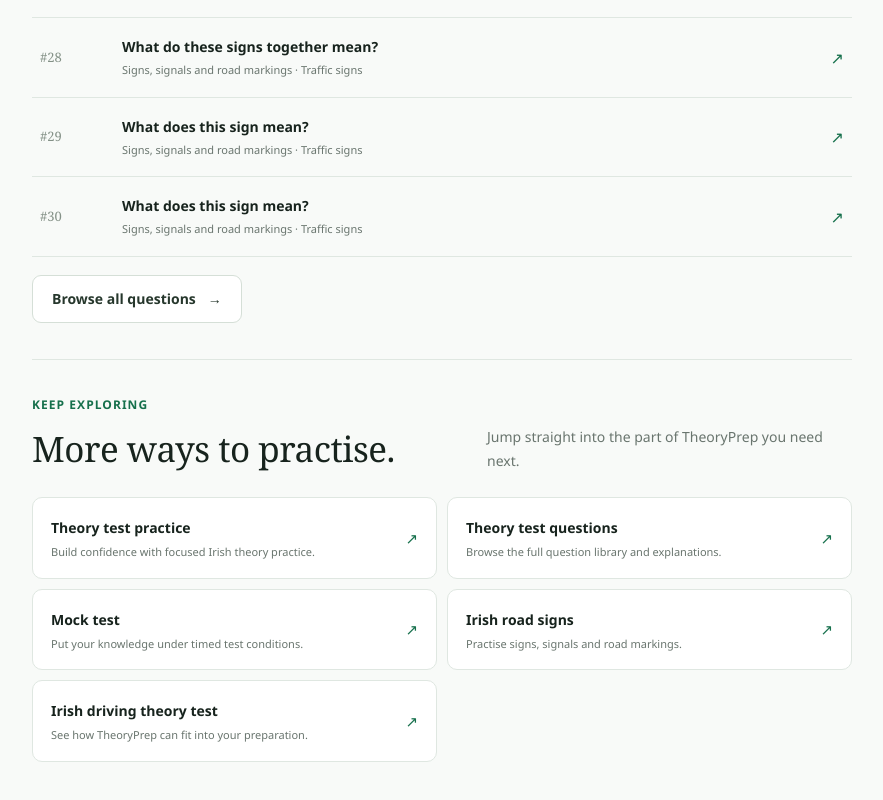
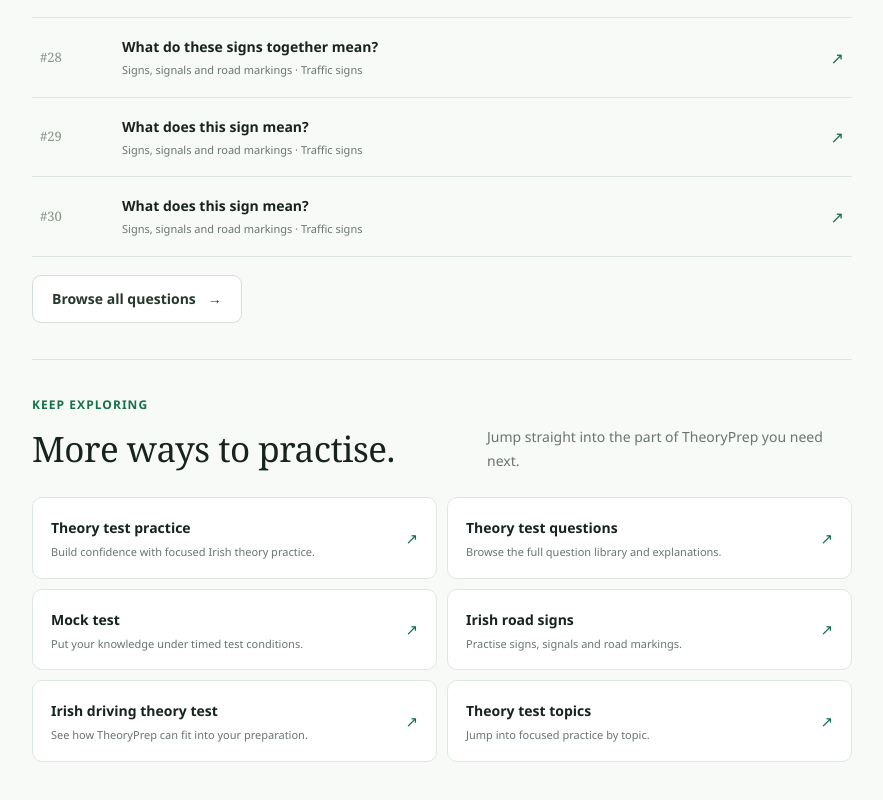
Before and after one commit to cullenry/theory-tester, a Next.js app: page /irish-road-signs in a window 1280 px wide. Shown: the part 1505-2305 px from the top of the page, without its empty margins (198-1081 px from the left). Built offline with nearby package versions, Linux system fonts and the light colour scheme; no server answers.

Commit message:
Link SEO landing pages through topic hub

```diff
--- a/src/components/seo-landing-page.tsx
+++ b/src/components/seo-landing-page.tsx
@@ -30,6 +30,7 @@ const popularLinks: SeoLink[] = [
   { href: "/irish-theory-test-mock-test", label: "Mock test", description: "Put your knowledge under timed test conditions." },
   { href: "/irish-road-signs", label: "Irish road signs", description: "Practise signs, signals and road markings." },
   { href: "/irish-driving-theory-test", label: "Irish driving theory test", description: "See how TheoryPrep can fit into your preparation." },
+  { href: "/theory-test-topics", label: "Theory test topics", description: "Jump into focused practice by topic." },
 ];
 
 export function SeoLandingPage({
```
